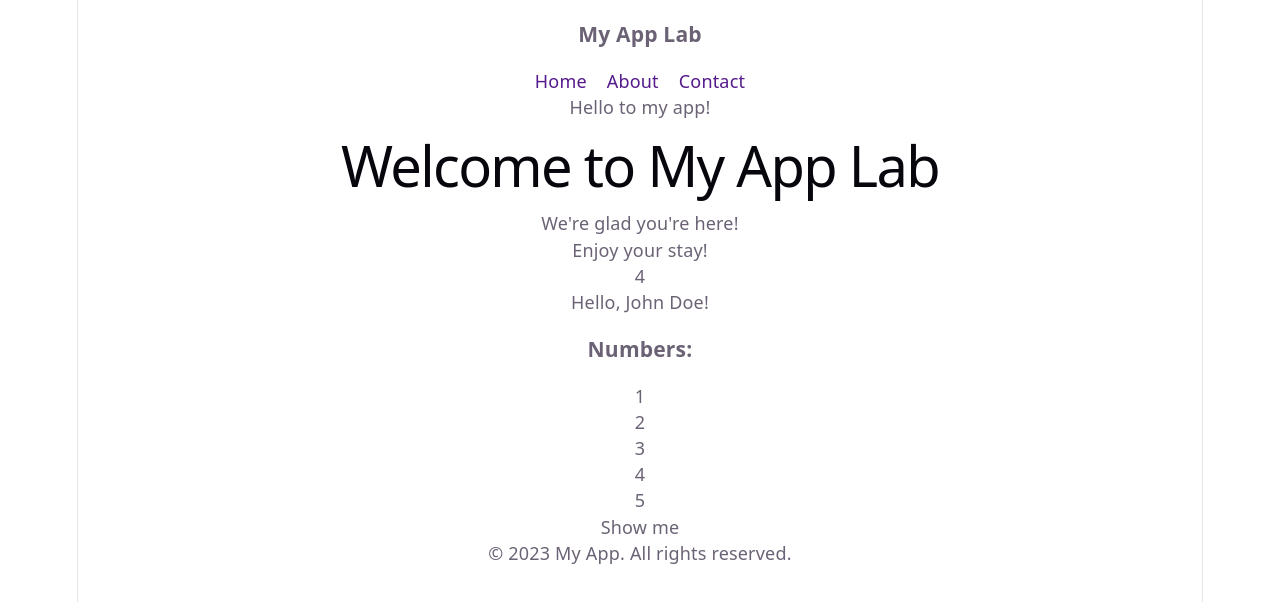
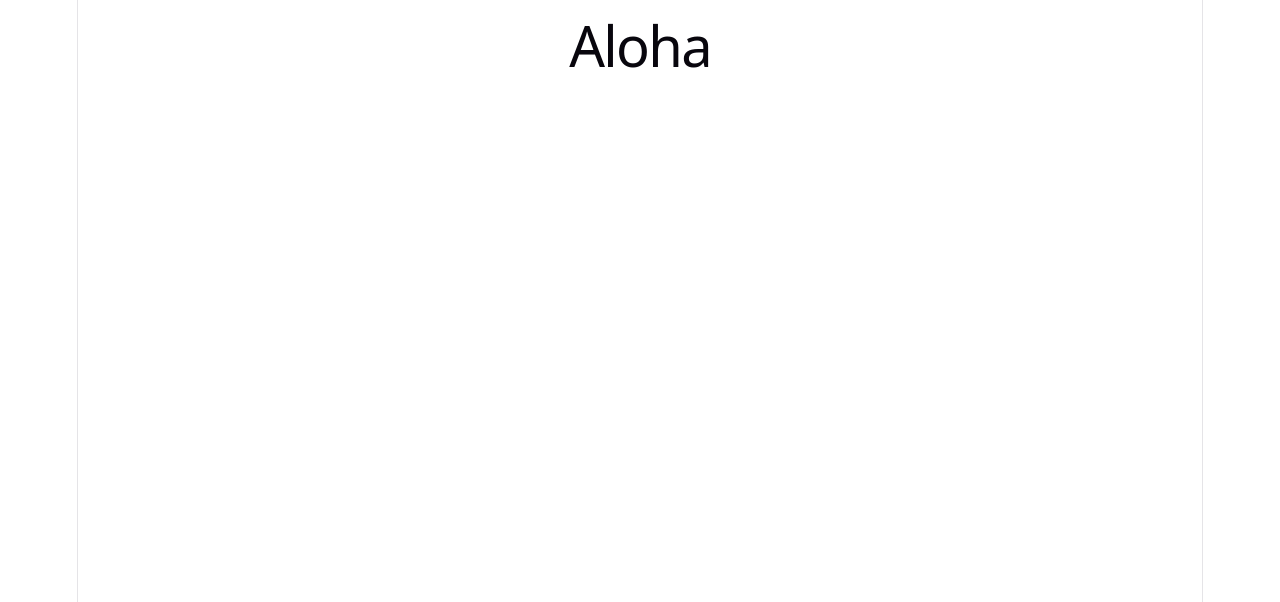
Before and after one commit to AleksandarStanisic021/reactlab, a React (Vite) app: page / in a window 1280 px wide. Shown: the top 602 px of the page. Built offline with nearby package versions, Linux system fonts and the light colour scheme.

Commit message:
Remove unused components and simplify App structure

```diff
--- a/src/App.jsx
+++ b/src/App.jsx
@@ -1,27 +1,11 @@
 import "./App.css";
-import Greet from "./comps/Greet";
-import Navbar from "./comps/Navbar";
-import Footer from "./comps/Footer";
-import Main from "./comps/Main";
-import Welcome from "./comps/Welcome";
 
 function App() {
   const numbers = [1, 2, 3, 4, 5];
   const name = "John Doe";
   return (
     <>
-      <Navbar />
-      <Main />
-      <Welcome />
-      <p>{2 + 2}</p>
-      {name === "John Doe" ? <p>Hello, {name}!</p> : <p>Hello, Guest!</p>}
-      <h3>Numbers:</h3>
-      {numbers.map((number) => (
-        <p key={number}>{number}</p>
-      ))}
-      {false && <p>True</p>}
-      {true && <p>Show me</p>}
-      <Footer />
+      <h1>Aloha</h1>
     </>
   );
 }
```
